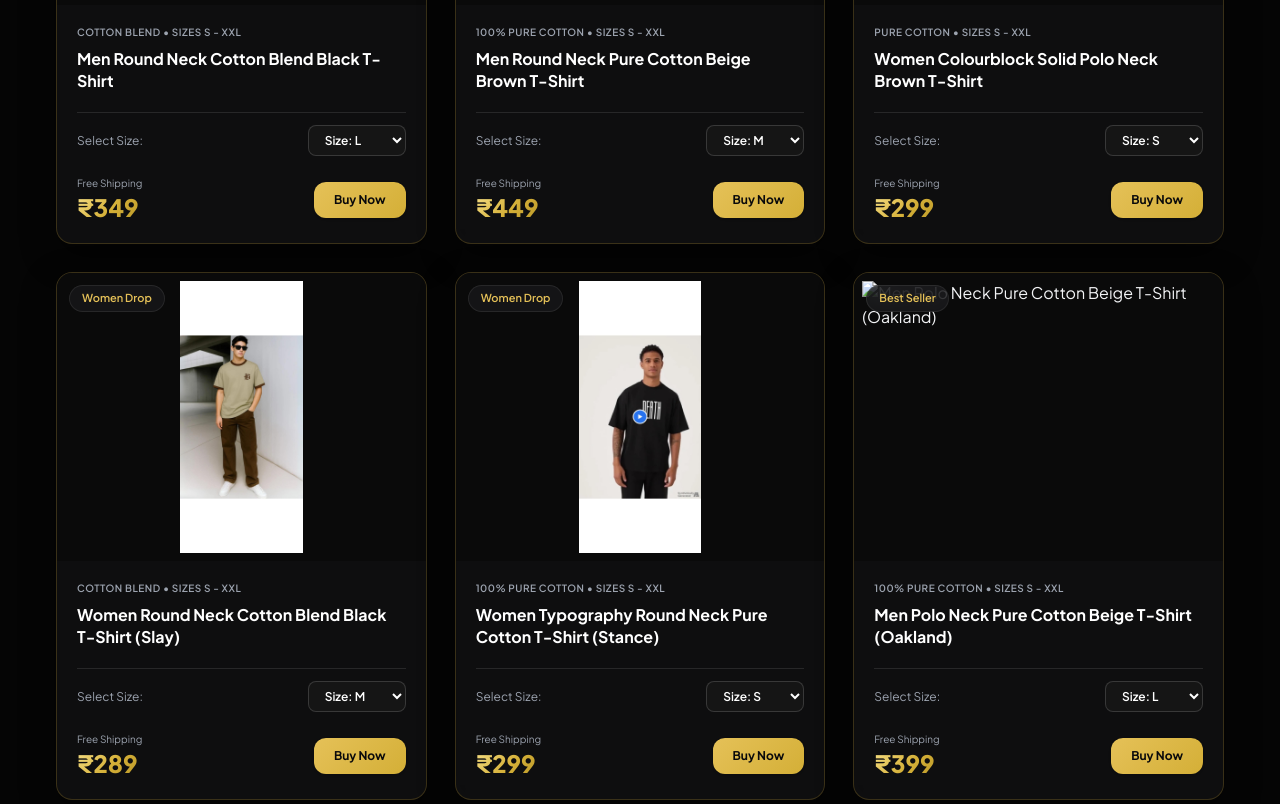
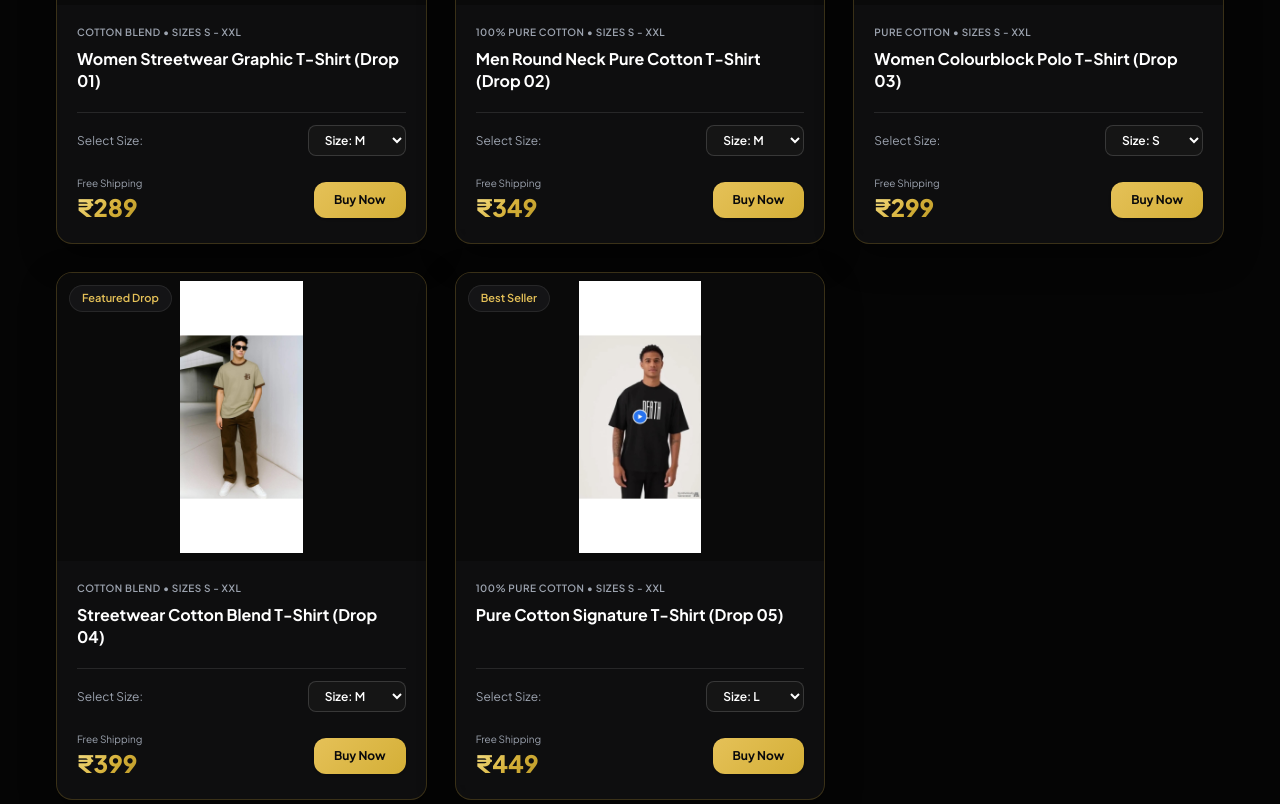
Before and after one commit to dkrishnabrhofficial-blip/drip-with-mahesh, a plain HTML site: page index.html in a window 1280 px wide. Shown: the part 1033-1837 px from the top of the page. Drawn offline with nearby package versions, Linux system fonts and the light colour scheme.

Commit message:
Update t-shirt descriptions and prices in index.html

```diff
--- a/index.html
+++ b/index.html
@@ -231,16 +231,16 @@
 
         <div class="grid grid-cols-1 md:grid-cols-2 lg:grid-cols-3 gap-7">
 
-            <!-- CARD 1: MEN GRAPHIC TEE -->
+            <!-- TSHIRT 1: WOMEN DROP -->
             <div class="glass-card rounded-2xl overflow-hidden flex flex-col justify-between transition duration-300">
                 <div>
                     <div class="relative bg-neutral-950 h-72 p-2 flex items-center justify-center overflow-hidden">
-                        <img src="tshirt1.jpeg" alt="Men Round Neck Cotton Blend Black T-Shirt" class="w-full h-full object-contain hover:scale-105 transition duration-500">
-                        <span class="absolute top-3 left-3 glass-pill text-gold-400 text-[11px] font-semibold px-3 py-1 rounded-full">Men Drop</span>
+                        <img src="tshirt1.jpeg" alt="Women Streetwear T-Shirt Drop 1" class="w-full h-full object-contain hover:scale-105 transition duration-500">
+                        <span class="absolute top-3 left-3 glass-pill text-gold-400 text-[11px] font-semibold px-3 py-1 rounded-full">Women Drop</span>
                     </div>
                     <div class="p-5 pb-3 space-y-2">
                         <div class="text-[10px] tracking-wider text-gray-400 uppercase font-semibold">COTTON BLEND &bull; SIZES S - XXL</div>
-                        <h3 class="font-bold text-base text-white leading-snug">Men Round Neck Cotton Blend Black T-Shirt</h3>
+                        <h3 class="font-bold text-base text-white leading-snug">Women Streetwear Graphic T-Shirt (Drop 01)</h3>
                     </div>
                 </div>
                 <div class="px-5 pb-5 pt-2 space-y-4">
@@ -248,8 +248,8 @@
                         <span class="text-xs text-gray-400">Select Size:</span>
                         <select id="size-1" class="bg-neutral-900/90 border border-white/15 rounded-lg px-3 py-1.5 text-xs font-semibold text-white focus:outline-none focus:border-gold-400">
                             <option value="S">Size: S</option>
-                            <option value="M">Size: M</option>
-                            <option value="L" selected>Size: L</option>
+                            <option value="M" selected>Size: M</option>
+                            <option value="L">Size: L</option>
                             <option value="XL">Size: XL</option>
                             <option value="XXL">Size: XXL</option>
                         </select>
@@ -257,25 +257,25 @@
                     <div class="flex items-center justify-between pt-1">
                         <div>
                             <div class="text-[10px] text-gray-400">Free Shipping</div>
-                            <div class="text-2xl font-extrabold gold-text">&#8377;349</div>
+                            <div class="text-2xl font-extrabold gold-text">&#8377;289</div>
                         </div>
-                        <button onclick="handleBuyNow('Men Round Neck Cotton Blend Black T-Shirt', '349', 'size-1')" class="gold-btn font-bold text-xs px-5 py-2.5 rounded-xl shadow transition cursor-pointer">
+                        <button onclick="handleBuyNow('Women Streetwear Graphic T-Shirt (Drop 01)', '289', 'size-1')" class="gold-btn font-bold text-xs px-5 py-2.5 rounded-xl shadow transition cursor-pointer">
                             Buy Now
                         </button>
                     </div>
                 </div>
             </div>
 
-            <!-- CARD 2: MEN RINGER TEE -->
+            <!-- TSHIRT 2 -->
             <div class="glass-card rounded-2xl overflow-hidden flex flex-col justify-between transition duration-300">
                 <div>
                     <div class="relative bg-neutral-950 h-72 p-2 flex items-center justify-center overflow-hidden">
-                        <img src="tshirt2.jpeg" alt="Men Round Neck Pure Cotton Beige Brown T-Shirt" class="w-full h-full object-contain hover:scale-105 transition duration-500">
+                        <img src="tshirt2.jpeg" alt="Men Round Neck Pure Cotton T-Shirt Drop 2" class="w-full h-full object-contain hover:scale-105 transition duration-500">
                         <span class="absolute top-3 left-3 glass-pill text-gold-400 text-[11px] font-semibold px-3 py-1 rounded-full">Men Drop</span>
                     </div>
                     <div class="p-5 pb-3 space-y-2">
                         <div class="text-[10px] tracking-wider text-gray-400 uppercase font-semibold">100% PURE COTTON &bull; SIZES S - XXL</div>
-                        <h3 class="font-bold text-base text-white leading-snug">Men Round Neck Pure Cotton Beige Brown T-Shirt</h3>
+                        <h3 class="font-bold text-base text-white leading-snug">Men Round Neck Pure Cotton T-Shirt (Drop 02)</h3>
                     </div>
                 </div>
                 <div class="px-5 pb-5 pt-2 space-y-4">
@@ -292,25 +292,25 @@
                     <div class="flex items-center justify-between pt-1">
                         <div>
                             <div class="text-[10px] text-gray-400">Free Shipping</div>
-                            <div class="text-2xl font-extrabold gold-text">&#8377;449</div>
+                            <div class="text-2xl font-extrabold gold-text">&#8377;349</div>
                         </div>
-                        <button onclick="handleBuyNow('Men Round Neck Pure Cotton Beige Brown T-Shirt', '449', 'size-2')" class="gold-btn font-bold text-xs px-5 py-2.5 rounded-xl shadow transition cursor-pointer">
+                        <button onclick="handleBuyNow('Men Round Neck Pure Cotton T-Shirt (Drop 02)', '349', 'size-2')" class="gold-btn font-bold text-xs px-5 py-2.5 rounded-xl shadow transition cursor-pointer">
                             Buy Now
                         </button>
                     </div>
                 </div>
             </div>
 
-            <!-- CARD 3: WOMEN COLOURBLOCK POLO -->
+            <!-- TSHIRT 3 -->
             <div class="glass-card rounded-2xl overflow-hidden flex flex-col justify-between transition duration-300">
                 <div>
                     <div class="relative bg-neutral-950 h-72 p-2 flex items-center justify-center overflow-hidden">
-                        <img src="tshirt3.jpeg" alt="Women Colourblock Solid Polo Neck Brown T-Shirt" class="w-full h-full object-contain hover:scale-105 transition duration-500">
+                        <img src="tshirt3.jpeg" alt="Women Colourblock Polo T-Shirt Drop 3" class="w-full h-full object-contain hover:scale-105 transition duration-500">
                         <span class="absolute top-3 left-3 glass-pill text-gold-400 text-[11px] font-semibold px-3 py-1 rounded-full">Women Drop</span>
                     </div>
                     <div class="p-5 pb-3 space-y-2">
                         <div class="text-[10px] tracking-wider text-gray-400 uppercase font-semibold">PURE COTTON &bull; SIZES S - XXL</div>
-                        <h3 class="font-bold text-base text-white leading-snug">Women Colourblock Solid Polo Neck Brown T-Shirt</h3>
+                        <h3 class="font-bold text-base text-white leading-snug">Women Colourblock Polo T-Shirt (Drop 03)</h3>
                     </div>
                 </div>
                 <div class="px-5 pb-5 pt-2 space-y-4">
@@ -329,23 +329,23 @@
                             <div class="text-[10px] text-gray-400">Free Shipping</div>
                             <div class="text-2xl font-extrabold gold-text">&#8377;299</div>
                         </div>
-                        <button onclick="handleBuyNow('Women Colourblock Solid Polo Neck Brown T-Shirt', '299', 'size-3')" class="gold-btn font-bold text-xs px-5 py-2.5 rounded-xl shadow transition cursor-pointer">
+                        <button onclick="handleBuyNow('Women Colourblock Polo T-Shirt (Drop 03)', '299', 'size-3')" class="gold-btn font-bold text-xs px-5 py-2.5 rounded-xl shadow transition cursor-pointer">
                             Buy Now
                         </button>
                     </div>
                 </div>
             </div>
 
-            <!-- CARD 4: WOMEN SLAY BLACK TEE -->
+            <!-- TSHIRT 4 -->
             <div class="glass-card rounded-2xl overflow-hidden flex flex-col justify-between transition duration-300">
                 <div>
                     <div class="relative bg-neutral-950 h-72 p-2 flex items-center justify-center overflow-hidden">
-                        <img src="tshirt4.jpeg" alt="Women Round Neck Cotton Blend Black T-Shirt (Slay)" class="w-full h-full object-contain hover:scale-105 transition duration-500">
-                        <span class="absolute top-3 left-3 glass-pill text-gold-400 text-[11px] font-semibold px-3 py-1 rounded-full">Women Drop</span>
+                        <img src="tshirt4.jpeg" alt="Streetwear Cotton Blend T-Shirt Drop 4" class="w-full h-full object-contain hover:scale-105 transition duration-500">
+                        <span class="absolute top-3 left-3 glass-pill text-gold-400 text-[11px] font-semibold px-3 py-1 rounded-full">Featured Drop</span>
                     </div>
                     <div class="p-5 pb-3 space-y-2">
                         <div class="text-[10px] tracking-wider text-gray-400 uppercase font-semibold">COTTON BLEND &bull; SIZES S - XXL</div>
-                        <h3 class="font-bold text-base text-white leading-snug">Women Round Neck Cotton Blend Black T-Shirt (Slay)</h3>
+                        <h3 class="font-bold text-base text-white leading-snug">Streetwear Cotton Blend T-Shirt (Drop 04)</h3>
                     </div>
                 </div>
                 <div class="px-5 pb-5 pt-2 space-y-4">
@@ -362,66 +362,31 @@
                     <div class="flex items-center justify-between pt-1">
                         <div>
                             <div class="text-[10px] text-gray-400">Free Shipping</div>
-                            <div class="text-2xl font-extrabold gold-text">&#8377;289</div>
+                            <div class="text-2xl font-extrabold gold-text">&#8377;399</div>
                         </div>
-                        <button onclick="handleBuyNow('Women Round Neck Cotton Blend Black T-Shirt (Slay)', '289', 'size-4')" class="gold-btn font-bold text-xs px-5 py-2.5 rounded-xl shadow transition cursor-pointer">
+                        <button onclick="handleBuyNow('Streetwear Cotton Blend T-Shirt (Drop 04)', '399', 'size-4')" class="gold-btn font-bold text-xs px-5 py-2.5 rounded-xl shadow transition cursor-pointer">
                             Buy Now
                         </button>
                     </div>
                 </div>
             </div>
 
-            <!-- CARD 5: WOMEN STANCE TEE -->
+            <!-- TSHIRT 5 -->
             <div class="glass-card rounded-2xl overflow-hidden flex flex-col justify-between transition duration-300">
                 <div>
                     <div class="relative bg-neutral-950 h-72 p-2 flex items-center justify-center overflow-hidden">
-                        <img src="tshirt5.jpeg" alt="Women Typography Round Neck Pure Cotton T-Shirt (Stance)" class="w-full h-full object-contain hover:scale-105 transition duration-500">
-                        <span class="absolute top-3 left-3 glass-pill text-gold-400 text-[11px] font-semibold px-3 py-1 rounded-full">Women Drop</span>
+                        <img src="tshirt5.jpeg" alt="Pure Cotton Signature T-Shirt Drop 5" class="w-full h-full object-contain hover:scale-105 transition duration-500">
+                        <span class="absolute top-3 left-3 glass-pill text-gold-400 text-[11px] font-semibold px-3 py-1 rounded-full">Best Seller</span>
                     </div>
                     <div class="p-5 pb-3 space-y-2">
                         <div class="text-[10px] tracking-wider text-gray-400 uppercase font-semibold">100% PURE COTTON &bull; SIZES S - XXL</div>
-                        <h3 class="font-bold text-base text-white leading-snug">Women Typography Round Neck Pure Cotton T-Shirt (Stance)</h3>
+                        <h3 class="font-bold text-base text-white leading-snug">Pure Cotton Signature T-Shirt (Drop 05)</h3>
                     </div>
                 </div>
                 <div class="px-5 pb-5 pt-2 space-y-4">
                     <div class="flex items-center justify-between pt-3 border-t border-white/10">
                         <span class="text-xs text-gray-400">Select Size:</span>
                         <select id="size-5" class="bg-neutral-900/90 border border-white/15 rounded-lg px-3 py-1.5 text-xs font-semibold text-white focus:outline-none focus:border-gold-400">
-                            <option value="S" selected>Size: S</option>
-                            <option value="M">Size: M</option>
-                            <option value="L">Size: L</option>
-                            <option value="XL">Size: XL</option>
-                            <option value="XXL">Size: XXL</option>
-                        </select>
-                    </div>
-                    <div class="flex items-center justify-between pt-1">
-                        <div>
-                            <div class="text-[10px] text-gray-400">Free Shipping</div>
-                            <div class="text-2xl font-extrabold gold-text">&#8377;299</div>
-                        </div>
-                        <button onclick="handleBuyNow('Women Typography Round Neck Pure Cotton T-Shirt (Stance)', '299', 'size-5')" class="gold-btn font-bold text-xs px-5 py-2.5 rounded-xl shadow transition cursor-pointer">
-                            Buy Now
-                        </button>
-                    </div>
-                </div>
-            </div>
-
-            <!-- CARD 6: MEN OAKLAND POLO -->
-            <div class="glass-card rounded-2xl overflow-hidden flex flex-col justify-between transition duration-300">
-                <div>
-                    <div class="relative bg-neutral-950 h-72 p-2 flex items-center justify-center overflow-hidden">
-                        <img src="tshirt1.jpeg" alt="Men Polo Neck Pure Cotton Beige T-Shirt (Oakland)" class="w-full h-full object-contain hover:scale-105 transition duration-500">
-                        <span class="absolute top-3 left-3 glass-pill text-gold-400 text-[11px] font-semibold px-3 py-1 rounded-full">Best Seller</span>
-                    </div>
-                    <div class="p-5 pb-3 space-y-2">
-                        <div class="text-[10px] tracking-wider text-gray-400 uppercase font-semibold">100% PURE COTTON &bull; SIZES S - XXL</div>
-                        <h3 class="font-bold text-base text-white leading-snug">Men Polo Neck Pure Cotton Beige T-Shirt (Oakland)</h3>
-                    </div>
-                </div>
-                <div class="px-5 pb-5 pt-2 space-y-4">
-                    <div class="flex items-center justify-between pt-3 border-t border-white/10">
-                        <span class="text-xs text-gray-400">Select Size:</span>
-                        <select id="size-6" class="bg-neutral-900/90 border border-white/15 rounded-lg px-3 py-1.5 text-xs font-semibold text-white focus:outline-none focus:border-gold-400">
                             <option value="S">Size: S</option>
                             <option value="M">Size: M</option>
                             <option value="L" selected>Size: L</option>
@@ -432,9 +397,9 @@
                     <div class="flex items-center justify-between pt-1">
                         <div>
                             <div class="text-[10px] text-gray-400">Free Shipping</div>
-                            <div class="text-2xl font-extrabold gold-text">&#8377;399</div>
+                            <div class="text-2xl font-extrabold gold-text">&#8377;449</div>
                         </div>
-                        <button onclick="handleBuyNow('Men Polo Neck Pure Cotton Beige T-Shirt (Oakland)', '399', 'size-6')" class="gold-btn font-bold text-xs px-5 py-2.5 rounded-xl shadow transition cursor-pointer">
+                        <button onclick="handleBuyNow('Pure Cotton Signature T-Shirt (Drop 05)', '449', 'size-5')" class="gold-btn font-bold text-xs px-5 py-2.5 rounded-xl shadow transition cursor-pointer">
                             Buy Now
                         </button>
                     </div>
@@ -473,7 +438,7 @@
             <div class="glass-card rounded-2xl p-6 flex flex-col justify-between space-y-5">
                 <div class="space-y-3">
                     <div class="text-gold-400 text-xs tracking-widest">&#9733;&#9733;&#9733;&#9733;&#9733;</div>
-                    <p class="text-gray-300 text-xs md:text-sm leading-relaxed">"The fabric quality is insane for this price. Ordered the Oakland polo and the fit is absolute perfection!"</p>
+                    <p class="text-gray-300 text-xs md:text-sm leading-relaxed">"The fabric quality is insane for this price. Ordered the drop and the fit is absolute perfection!"</p>
                 </div>
                 <div class="flex items-center justify-between text-[11px] text-gray-500 pt-3 border-t border-white/10">
                     <span class="font-semibold text-gray-300">Aarav V.</span>
@@ -500,39 +465,6 @@
                 <div class="flex items-center justify-between text-[11px] text-gray-500 pt-3 border-t border-white/10">
                     <span class="font-semibold text-gray-300">Kabir S.</span>
                     <span>Bengaluru &bull; Size XL</span>
-                </div>
-            </div>
-
-            <div class="glass-card rounded-2xl p-6 flex flex-col justify-between space-y-5">
-                <div class="space-y-3">
-                    <div class="text-gold-400 text-xs tracking-widest">&#9733;&#9733;&#9733;&#9733;&#9733;</div>
-                    <p class="text-gray-300 text-xs md:text-sm leading-relaxed">"The Extremist oversized tee gives major luxury streetwear vibes. Absolutely worth every rupee!"</p>
-                </div>
-                <div class="flex items-center justify-between text-[11px] text-gray-500 pt-3 border-t border-white/10">
-                    <span class="font-semibold text-gray-300">Rohan M.</span>
-                    <span>Pune &bull; Size XXL</span>
-                </div>
-            </div>
-
-            <div class="glass-card rounded-2xl p-6 flex flex-col justify-between space-y-5">
-                <div class="space-y-3">
-                    <div class="text-gold-400 text-xs tracking-widest">&#9733;&#9733;&#9733;&#9733;&#9733;</div>
-                    <p class="text-gray-300 text-xs md:text-sm leading-relaxed">"Got the Stance typography tee and it's super soft cotton. Fits just right!"</p>
-                </div>
-                <div class="flex items-center justify-between text-[11px] text-gray-500 pt-3 border-t border-white/10">
-                    <span class="font-semibold text-gray-300">Priya K.</span>
-                    <span>Kolkata &bull; Size M</span>
-                </div>
-            </div>
-
-            <div class="glass-card rounded-2xl p-6 flex flex-col justify-between space-y-5">
-                <div class="space-y-3">
-                    <div class="text-gold-400 text-xs tracking-widest">&#9733;&#9733;&#9733;&#9733;&#9733;</div>
-                    <p class="text-gray-300 text-xs md:text-sm leading-relaxed">"Super fast response on Instagram DM when I placed my order. 10/10 service!"</p>
-                </div>
-                <div class="flex items-center justify-between text-[11px] text-gray-500 pt-3 border-t border-white/10">
-                    <span class="font-semibold text-gray-300">Tanmay S.</span>
-                    <span>Hyderabad &bull; Size L</span>
                 </div>
             </div>
         </div>
```
